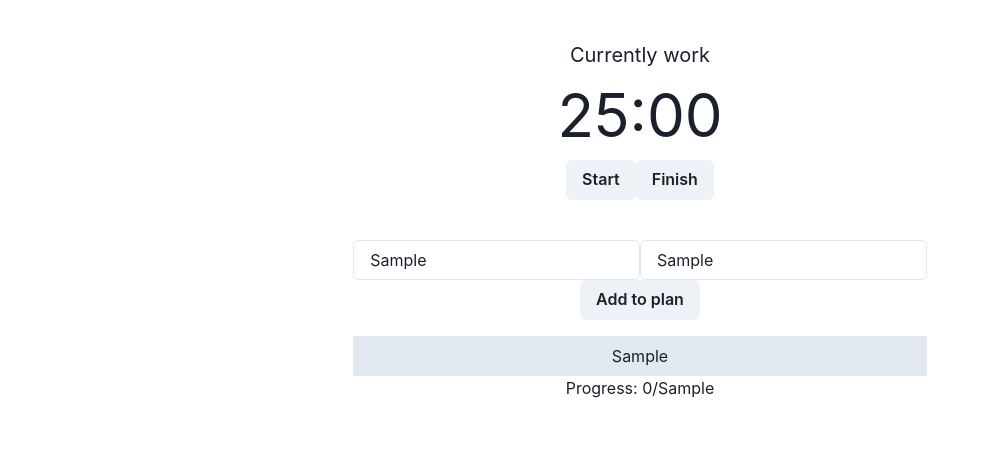
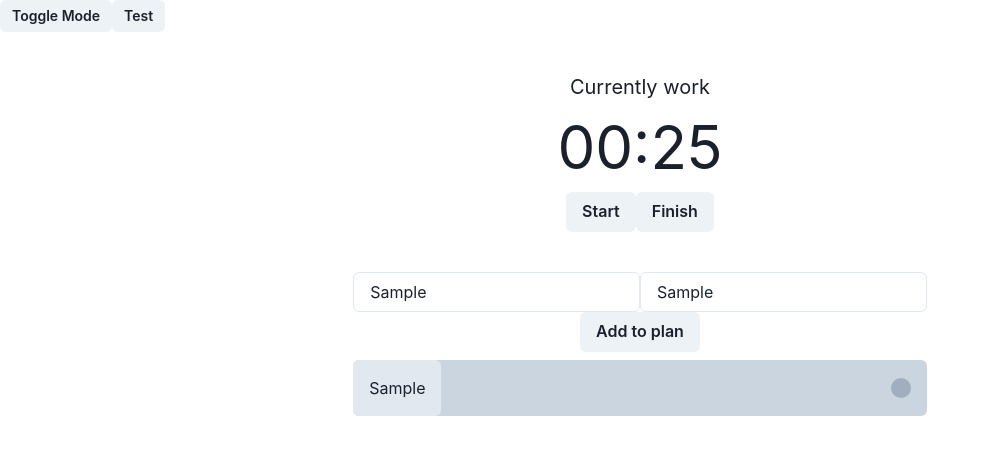
Before and after one commit to sunnymnie/interval-timer, a Next.js app: page / in a window 1280 px wide. Both pictures are taken after typing "Sample", "Sample" into the empty fields and a click on the button "Add to plan". Shown: the top 454 px of the page, without its empty margins (0-990 px from the left). Built offline with nearby package versions, Linux system fonts and the light colour scheme.

Commit message:
ui with dark and light theme + circles progress bar

```diff
--- /dev/null
+++ b/components/helpers.js
@@ -0,0 +1,12 @@
+
+
+export const formatTime = (time) => {
+    let minutes = "00";
+    if (time >= 60) {
+        minutes = Math.floor(time / 60).toString()
+        minutes = minutes.length === 1 ? "0" + minutes : minutes
+    }
+    let seconds = (time - Math.floor(time / 60) * 60).toString()
+    seconds = seconds.length === 1 ? "0" + seconds : seconds
+    return minutes + ":" + seconds
+}
--- /dev/null
+++ b/components/task.js
@@ -0,0 +1,36 @@
+
+import { Box, Center, Circle, Flex, HStack, Spacer, Text, useColorModeValue } from "@chakra-ui/react"
+export default function Task({ task, bg, index }) {
+    const circleEmpty = useColorModeValue('gray.400', 'gray.800')
+    const circleFull = useColorModeValue('white', 'gray.300')
+    let b = useColorModeValue('gray.300', 'gray.700')
+    let c = useColorModeValue('gray.200', 'gray.600')
+    // if (task.get("progress") === task.get("length")) {
+    //     b = useColorModeValue('gray.300', 'gray.700')
+    // }
+    let progress = new Array(task.get("length")).fill(0)
+
+    for (let i = 0; i < task.get("progress"); i++) {
+        progress[i] = 1
+    }
+    console.log(`key = ${index} e = ${progress}`)
+
+    return (
+        < Box my="2" key={index} bg={b} rounded="md" >
+            <Flex >
+                <Box bg={c} px="4" py="4" rounded="md">
+                    <Text>{task.get("name")}</Text>
+                </Box>
+                <Spacer />
+                <Center mx="4" py="4">
+                    {/* <Text>Progress: {task.get("progress")}/{task.get("length")}</Text> */}
+                    {progress.map((e, i) => {
+                        return (<Circle size="5" key={i} bg={e === 1 ? circleFull : circleEmpty} ml="1" />)
+                    })}
+                    {/* <Circle size="5" bg='gray.300' ml="1" />
+                    <Circle size="5" bg='gray.800' ml="1" /> */}
+                </Center>
+            </Flex>
+        </Box >
+    )
+}
--- /dev/null
+++ b/components/taskList.js
@@ -0,0 +1,10 @@
+import { Box } from "@chakra-ui/react"
+
+
+export default function TaskList({ tasks, children }) {
+    return (
+        <Box>
+            {tasks.map((task, i) => children(task, i))}
+        </Box>
+    )
+}
--- /dev/null
+++ b/pages/_document.js
@@ -0,0 +1,18 @@
+import { ColorModeScript } from '@chakra-ui/react'
+import NextDocument, { Html, Head, Main, NextScript } from 'next/document'
+import theme from '@styles/theme'
+
+export default class Document extends NextDocument {
+    render() {
+        return (
+            <Html lang='en'>
+                <Head />
+                <body>
+                    <ColorModeScript initialColorMode={theme.config.initialColorMode} />
+                    <Main />
+                    <NextScript />
+                </body>
+            </Html>
+        )
+    }
+}
--- a/pages/index.js
+++ b/pages/index.js
@@ -1,20 +1,13 @@
-import { Box, Button, Container, Input, Select, Text } from '@chakra-ui/react';
+import { Box, Button, Container, Input, Select, Text, useColorMode, useColorModeValue } from '@chakra-ui/react';
 import Head from 'next/head'
 import Image from 'next/image'
 import { useState, useEffect, useCallback } from 'react'
 import useCountdown from '@components/useCountdown'
 import { audioPlayer } from '@components/audioPlayer';
-// import styles from '../styles/Home.module.css'
+import TaskList from '@components/taskList';
+import Task from '@components/task';
+import { formatTime } from '@components/helpers';
 
-// const startSound = audioPlayer({
-//   asset: "sounds/start.mp3",
-//   volume: 0.5,
-// })
-
-// const endSound = audioPlayer({
-//   asset: "sounds/end.mp3",
-//   volume: 0.5,
-// })
 
 export default function Home() {
 
@@ -24,12 +17,12 @@ export default function Home() {
   const [mode, setMode] = useState("work")
 
   const lengths = {
-    work: 25 * 60,
-    break: 5 * 60,
-    longBreak: 40 * 60
+    work: 25 * 1,
+    break: 5 * 1,
+    longBreak: 40 * 1
   }
 
-  const newBlock = (n, l, p) => {
+  const newBlock = (n, l, p, s) => {
     let block = new Map()
     block.set("name", n)
     block.set("length", l)
@@ -46,11 +39,10 @@ export default function Home() {
     let changed = false
     plan.forEach(e => {
       if (!changed && e.get("progress") < e.get("length")) {
-        newPlan.push(newBlock(e.get("name"), e.get("length"), e.get("progress") + 1))
+        e.set("progress", e.get("progress") + 1)
         changed = true
-      } else {
-        newPlan.push(e)
       }
+      newPlan.push(e)
     })
     return newPlan
   }
@@ -123,20 +115,23 @@ export default function Home() {
     },
   });
 
-  const formatTime = (time) => {
-    let minutes = "00";
-    if (time >= 60) {
-      minutes = Math.floor(time / 60).toString()
-      minutes = minutes.length === 1 ? "0" + minutes : minutes
-    }
-    let seconds = (time - Math.floor(time / 60) * 60).toString()
-    seconds = seconds.length === 1 ? "0" + seconds : seconds
-    return minutes + ":" + seconds
+  const { toggleColorMode } = useColorMode()
+
+  const test = () => {
+    setB("red.500")
   }
 
+  const [b, setB] = useState('gray.200')
+  let bg = useColorModeValue(b, 'gray.700')
 
   return (
     <div className="HEader">
+      <Button size='sm' onClick={toggleColorMode}>
+        Toggle Mode
+      </Button>
+      <Button size='sm' onClick={test}>
+        Test
+      </Button>
       <Head>
         <title>{ticking && formatTime(timeLeft) + " Interval Timer"}</title>
         <meta name="description" content="Generated by create next app" />
@@ -173,23 +168,17 @@ export default function Home() {
         <Button onClick={addToPlan}>
           Add to plan
         </Button>
-        <Box>
-          {/* {plan} */}
-          {plan.map((e, i) => {
+        <TaskList tasks={plan}>
+          {(task, i) => {
             return (
-              <Box key={i} pt="4">
-                <Box bg="gray.200" py="2">
-                  <Text>{e.get("name")}</Text>
-                </Box>
-                <Text>Progress: {e.get("progress")}/{e.get("length")}</Text>
-              </Box>
+              <Task task={task} bg={bg} index={i} key={i} />
             )
-          })}
-        </Box>
+          }}
+        </TaskList>
       </Container>
 
 
 
-    </div>
+    </div >
   )
 }
--- /dev/null
+++ b/styles/theme.js
@@ -0,0 +1,12 @@
+import { extendTheme } from '@chakra-ui/react'
+
+// 2. Add your color mode config
+const config = {
+    initialColorMode: 'light',
+    useSystemColorMode: false,
+}
+
+// 3. extend the theme
+const theme = extendTheme({ config })
+
+export default theme
```
